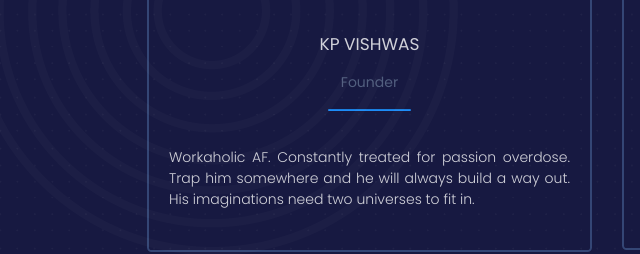
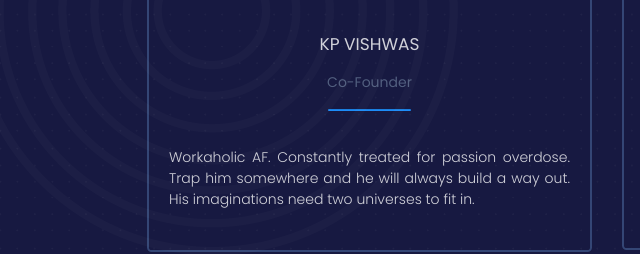
Before and after one commit to youownthewords/youownthewords.github.io, a plain HTML site: page index.html in a window 1280 px wide. Shown: the part 2974-3228 px from the top of the page, 33-673 px from the left. Drawn offline with nearby package versions, Linux system fonts and the light colour scheme.

Commit message:
changed designation

```diff
--- a/index.html
+++ b/index.html
@@ -350,7 +350,7 @@
                     <div class="row">
                       <div class="col-md-12 text-center">
                         <h4 class="text-uppercase">KP Vishwas</h4>
-                        <span>Founder</span>
+                        <span>Co-Founder</span>
                         <hr class="line-info">
                       </div>
                     </div>
```
